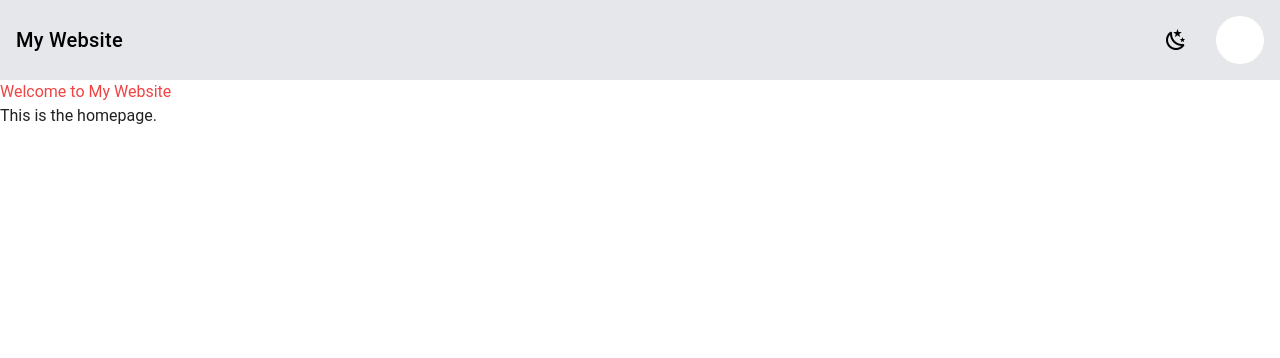
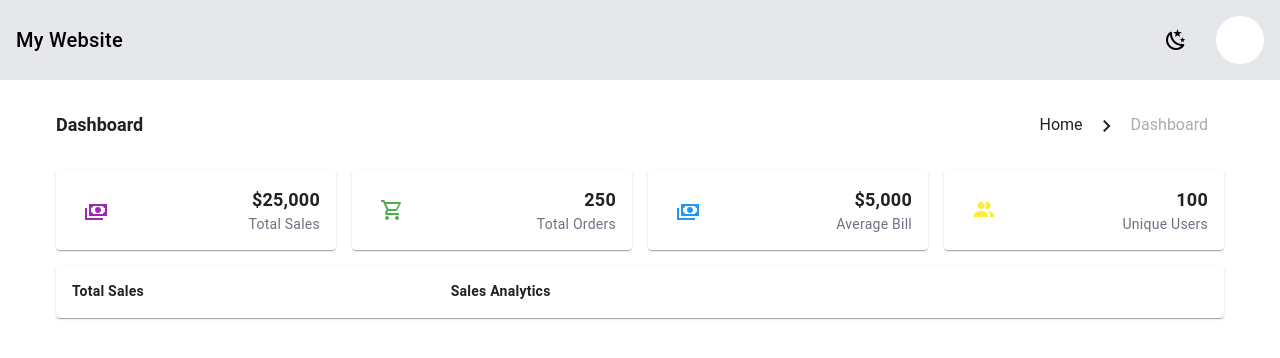
Before and after one commit to xayrullo/dashboard.frontend, a Nuxt app: page / in a window 1280 px wide. Shown: the top 358 px of the page. Built offline with nearby package versions, Linux system fonts and the light colour scheme.

Commit message:
Added dashboard templates

```diff
--- a/pages/index.vue
+++ b/pages/index.vue
@@ -1,6 +1,87 @@
 <template>
-  <div>
-    <h1 class="text-red-500">Welcome to My Website</h1>
-    <p>This is the homepage.</p>
-  </div>
+  <v-container>
+    <div class="flex items-center justify-between">
+      <div class="text-lg font-semibold">Dashboard</div>
+      <v-breadcrumbs :items="breadcrumbs">
+        <template v-slot:divider>
+          <v-icon icon="mdi-chevron-right"></v-icon>
+        </template>
+      </v-breadcrumbs>
+    </div>
+    <div class="space-y-4">
+      <div class="grid grid-cols-1 sm:grid-cols-2 md:grid-cols-4 gap-4 mt-4">
+
+        <v-card class="col-span-1">
+          <v-card-text class="flex items-center justify-between">
+            <v-btn
+              variant="text"
+              color="purple"
+              icon="mdi-cash-multiple"
+            ></v-btn>
+            <div class="text-right">
+              <div class="text-lg font-semibold">$25,000</div>
+              <div class="text-sm text-gray-500">Total Sales</div>
+            </div>
+          </v-card-text>
+        </v-card>
+        <v-card class="col-span-1">
+          <v-card-text class="flex items-center justify-between">
+            <v-btn
+              variant="text"
+              color="green"
+              icon="mdi-cart-outline"
+            ></v-btn>
+            <div class="text-right">
+              <div class="text-lg font-semibold">250</div>
+              <div class="text-sm text-gray-500">Total Orders</div>
+            </div>
+          </v-card-text>
+        </v-card>
+        <v-card class="col-span-1">
+          <v-card-text class="flex items-center justify-between">
+            <v-btn
+              variant="text"
+              color="blue"
+              icon="mdi-cash-multiple"
+            ></v-btn>
+            <div class="text-right">
+              <div class="text-lg font-semibold">$5,000</div>
+              <div class="text-sm text-gray-500">Average Bill</div>
+            </div>
+          </v-card-text>
+        </v-card>
+        <v-card class="col-span-1">
+          <v-card-text class="flex items-center justify-between">
+            <v-btn
+              variant="text"
+              color="yellow"
+              icon="mdi-account-multiple"
+            ></v-btn>
+            <div class="text-right">
+              <div class="text-lg font-semibold">100</div>
+              <div class="text-sm text-gray-500">Unique Users</div>
+            </div>
+          </v-card-text>
+        </v-card>
+      </div>
+      <v-card>
+        <v-card-text class="flex">
+          <div class="w-full lg:w-1/3">
+            <div class="font-semibold">Total Sales</div>
+          </div>
+          <div class="w-full lg:w-2/3">
+            <div class="text font-semibold">Sales Analytics</div>
+          </div>
+        </v-card-text>
+      </v-card>
+    </div>
+  </v-container>
 </template>
+
+<script setup lang="ts">
+
+const breadcrumbs = [
+  { title: 'Home', disabled: false, href: '/' },
+  { title: 'Dashboard', disabled: true, href: '/dashboard' },
+]
+</script>
```
Also changed, not shown: middleware/auth.global.ts (+0 -8 lines).
